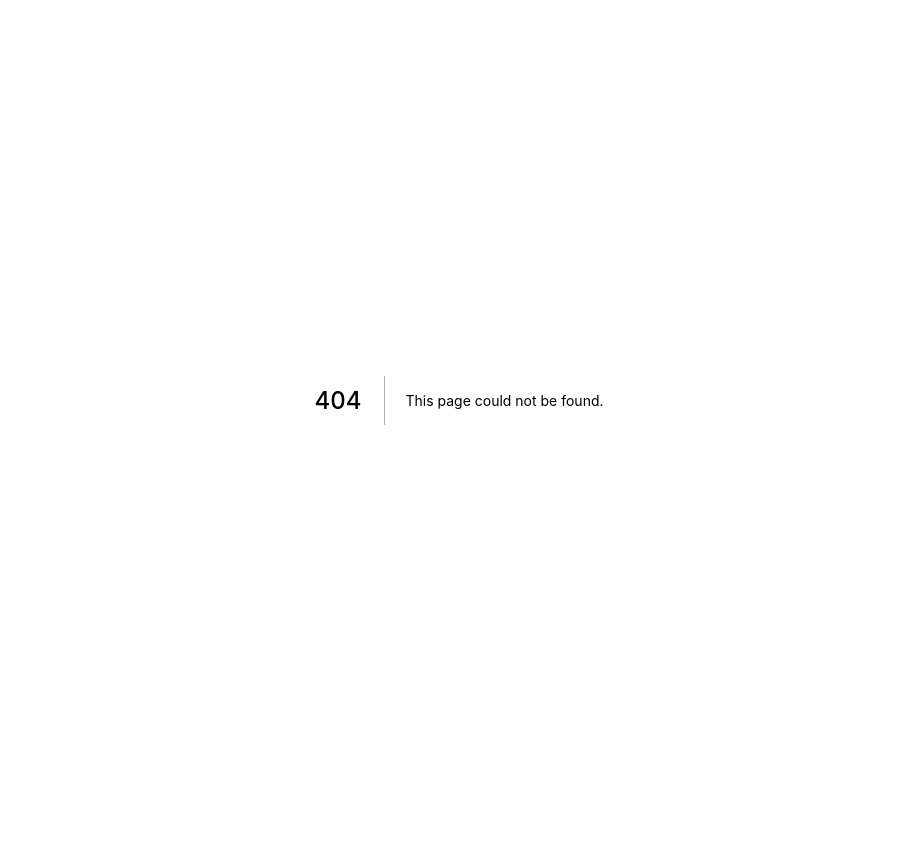
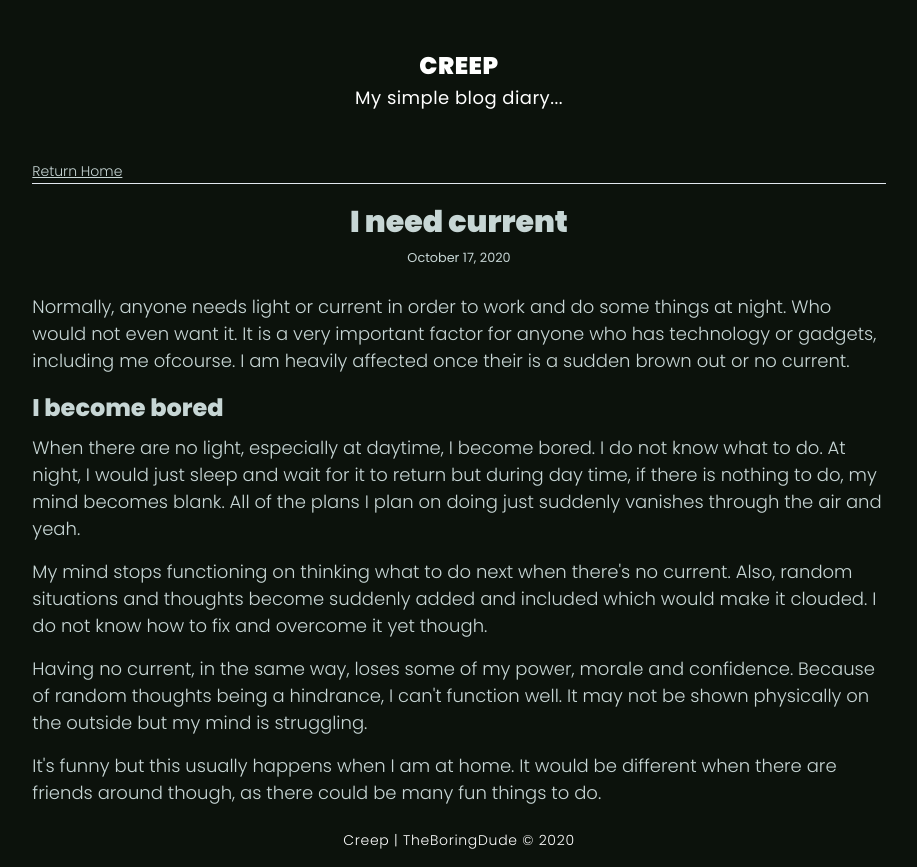
Before and after one commit to tbdsux/creep, a Next.js app: page /blog/i-need-lights in a window 1280 px wide. Before the commit this address had no page. Shown: the whole page, without its empty margins (181-1098 px from the left). Before the commit the page ends 800 px from the top, so only its background shows below. Built offline with nearby package versions, Linux system fonts and the light colour scheme.

Commit message:
Add new blog

```diff
--- /dev/null
+++ b/pages/blog/i-need-lights/index.mdx
@@ -0,0 +1,21 @@
+import BlogLayout from '../../../components/_BlogLayout'
+
+export const meta = {
+  title: 'I need current',
+  description: 'Who would want to live without current and lights?',
+  date: 'October 17, 2020',
+}
+
+export default ({ children }) => <BlogLayout meta={meta}>{children}</BlogLayout>
+
+Normally, anyone needs light or current in order to work and do some things at night. Who would not even want it. It is a very important factor for anyone who has technology or gadgets, including me ofcourse. I am heavily affected once their is a sudden brown out or no current.
+
+## I become bored
+
+When there are no light, especially at daytime, I become bored. I do not know what to do. At night, I would just sleep and wait for it to return but during day time, if there is nothing to do, my mind becomes blank. All of the plans I plan on doing just suddenly vanishes through the air and yeah.
+
+My mind stops functioning on thinking what to do next when there's no current. Also, random situations and thoughts become suddenly added and included which would make it clouded. I do not know how to fix and overcome it yet though.
+
+Having no current, in the same way, loses some of my power, morale and confidence. Because of random thoughts being a hindrance, I can't function well. It may not be shown physically on the outside but my mind is struggling.
+
+It's funny but this usually happens when I am at home. It would be different when there are friends around though, as there could be many fun things to do.
```
